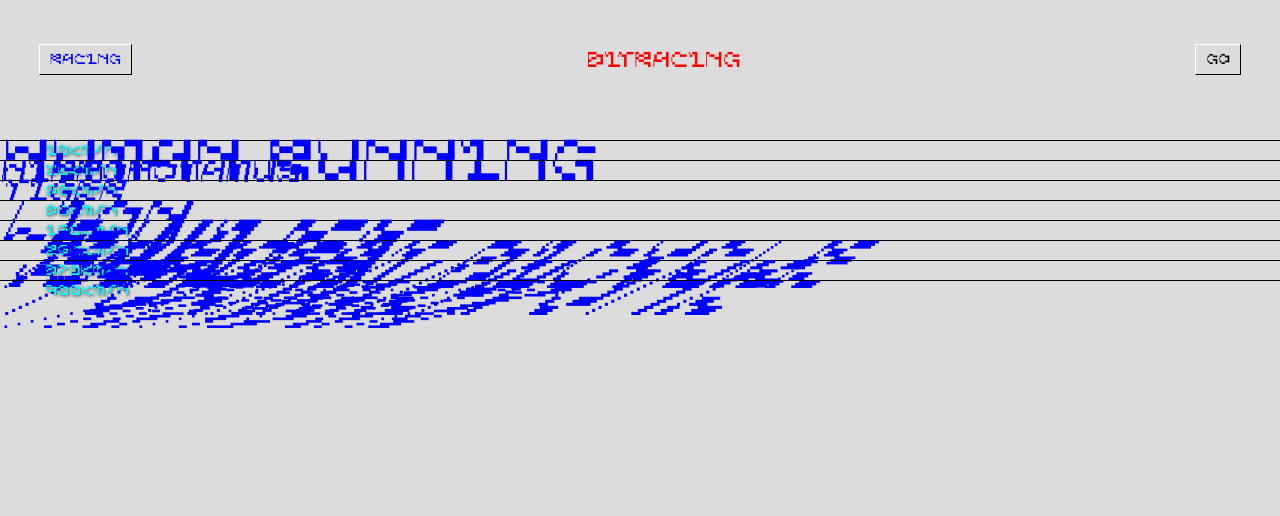
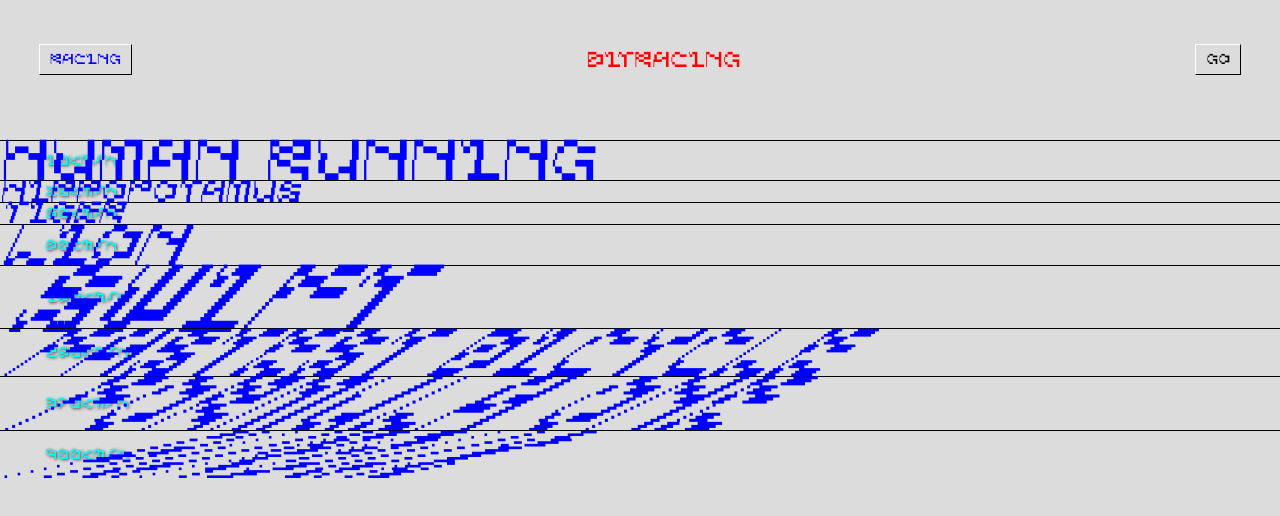
Before and after one commit to ohyeahbravo/speed-variable-font, a Vue app: page / in a window 1280 px wide. Shown: the top 516 px of the page. Built offline with nearby package versions, Linux system fonts and the light colour scheme.

Commit message:
fix typo

```diff
--- a/src/App.vue
+++ b/src/App.vue
@@ -86,7 +86,7 @@
       </div>
     </div>
     <div v-else id="racing-container">
-      <div class="racing-row" style="lineheight: 39px">
+      <div class="racing-row" style="lineHeight: 39px">
         <h3
           class="racing-text"
           :style="[
@@ -105,7 +105,7 @@
         </h3>
         <div class="racing-speed">10km/h</div>
       </div>
-      <div class="racing-row" style="lineheight: 21px">
+      <div class="racing-row" style="lineHeight: 21px">
         <h3
           class="racing-text"
           :style="[
@@ -124,7 +124,7 @@
         </h3>
         <div class="racing-speed">20km/h</div>
       </div>
-      <div class="racing-row" style="lineheight: 21px">
+      <div class="racing-row" style="lineHeight: 21px">
         <h3
           class="racing-text"
           :style="[
@@ -143,7 +143,7 @@
         </h3>
         <div class="racing-speed">50km/h</div>
       </div>
-      <div class="racing-row" style="lineheight: 40px">
+      <div class="racing-row" style="lineHeight: 40px">
         <h3
           class="racing-text"
           :style="[
@@ -162,7 +162,7 @@
         </h3>
         <div class="racing-speed">80km/h</div>
       </div>
-      <div class="racing-row" style="lineheight: 62px">
+      <div class="racing-row" style="lineHeight: 62px">
         <h3
           class="racing-text"
           :style="[
@@ -181,7 +181,7 @@
         </h3>
         <div class="racing-speed">160km/h</div>
       </div>
-      <div class="racing-row" style="lineheight: 47px">
+      <div class="racing-row" style="lineHeight: 47px">
         <h3
           class="racing-text"
           :style="[
@@ -200,7 +200,7 @@
         </h3>
         <div class="racing-speed">260km/h</div>
       </div>
-      <div class="racing-row" style="lineheight: 53px">
+      <div class="racing-row" style="lineHeight: 53px">
         <h3
           class="racing-text"
           :style="[
@@ -221,7 +221,7 @@
       </div>
       <div
         class="racing-row"
-        style="lineheight: 46px; borderbottom: 1px solid black"
+        style="lineHeight: 46px; borderbottom: 1px solid black"
       >
         <h3
           class="racing-text"
```
